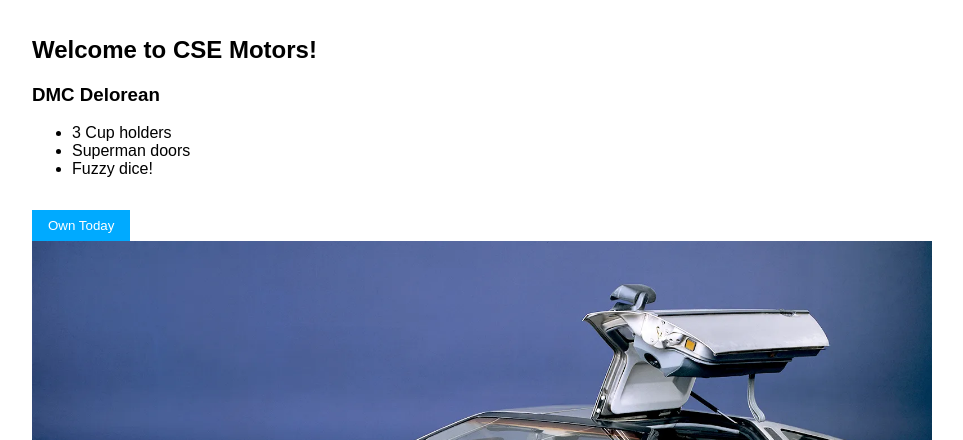
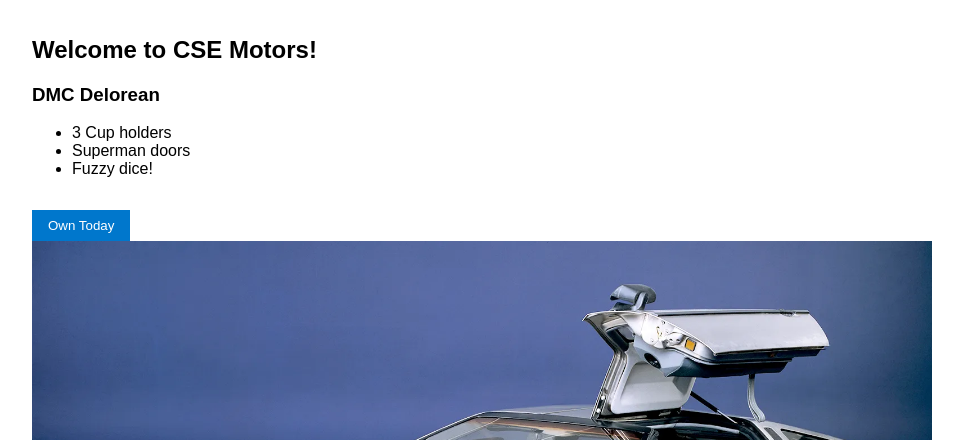
Before and after one commit to cotean17/cse340, a Node server app: page / in a window 1280 px wide. Shown: the part 316-756 px from the top of the page, without its empty margins (158-1121 px from the left). Run offline with Node 20, Linux system fonts and the light colour scheme.

Commit message:
fixing color

```diff
--- a/public/css/styles.css
+++ b/public/css/styles.css
@@ -32,7 +32,7 @@ body {
   }
 
   button {
-    background-color: #00aaff;
+    background-color: #0077cc;
     color: white;
     border: none;
     padding: 0.5rem 1rem;
```
